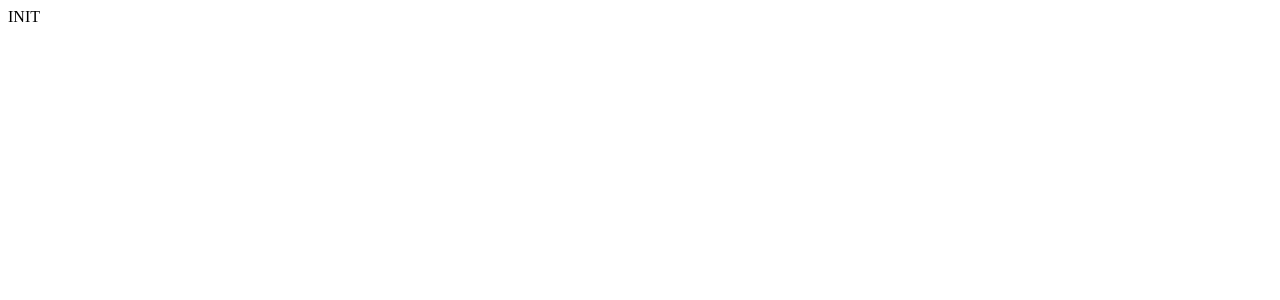
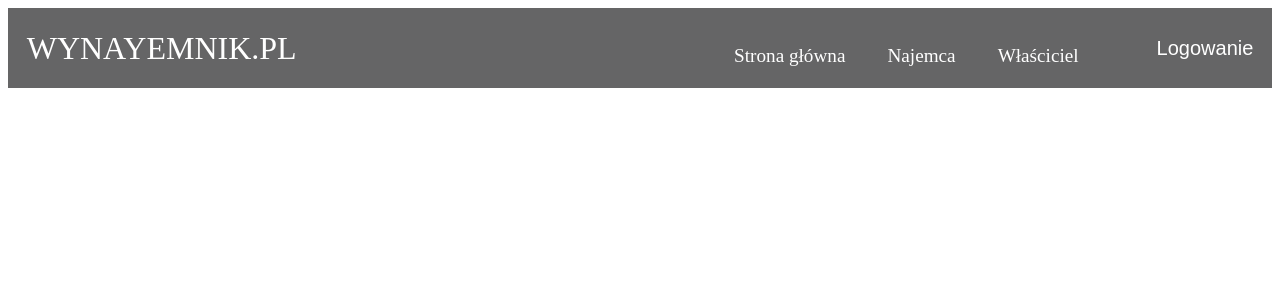
Before and after one commit to janeX96/praca-inzynierska_wynayemnik-react, a React (Create React App) app: page / in a window 1280 px wide. Shown: the top 300 px of the page. Built offline with nearby package versions, Linux system fonts and the light colour scheme.

Commit message:
navbar, button, home page

```diff
--- a/package.json
+++ b/package.json
@@ -8,6 +8,7 @@
     "@testing-library/user-event": "^12.8.3",
     "react": "^17.0.2",
     "react-dom": "^17.0.2",
+    "react-router-dom": "^5.2.0",
     "react-scripts": "4.0.3",
     "web-vitals": "^1.1.2"
   },
--- a/src/App.js
+++ b/src/App.js
@@ -1,10 +1,19 @@
 import './App.css';
+import Navbar from './components/Navbar';
+import {BrowserRouter as Router, Switch, Route} from 'react-router-dom';
+import Home from './components/pages/Home';
 
 function App() {
   return (
-    <div>
-    INIT
-    </div>
+    <>
+    <Router>
+      <Navbar />
+      <Switch>
+        <Route path='/' exact component={Home}/>
+      </Switch>
+    </Router>
+
+    </>
   );
 }
 
--- /dev/null
+++ b/src/components/Button.css
@@ -0,0 +1,41 @@
+:root{
+    --primary: #fff;
+}
+
+.btn{
+    padding: 8px 20px;
+    border-radius: 2px;
+    outline: none;
+    border: none;
+    cursor: pointer;
+}
+
+.btn--primary{
+    background-color: var(--primary);
+    color: #242424;
+    border: 1 px solid var(--primary);
+}
+
+.btn--outline{
+    background-color: transparent;
+    color: #fff;
+    padding: 8px 20px;
+    border: 1 px solid var(--primary);
+    transition: all 0.3s ease-out;
+}
+
+.btn--medium{
+    padding: 8px 20px;
+    font-size:20px;
+}
+
+.btn--large{
+    padding: 12px 26px;
+    font-size:20px;
+}
+
+.btn--medium:hover, .btn--large:hover{
+    background: #fff;
+    color: #242424;
+    transition: all 0.3s ease-out;
+}
--- /dev/null
+++ b/src/components/Button.js
@@ -0,0 +1,28 @@
+import React from 'react';
+import './Button.css';
+import {Link} from 'react-router-dom';
+
+const STYLES = ['btn--primary', 'btn--outline']
+
+const SIZES = ['btn--medium', 'btn--large']
+export const Button = ({
+    children, type, onClick, buttonStyle, buttonSize
+}) => {
+    const checkButtonStyle = STYLES.includes(buttonStyle)
+     ? buttonStyle : STYLES[0]
+
+     const checkButtonSize = SIZES.includes(buttonSize) ? buttonSize : SIZES[0]
+
+     return(
+        <Link to="/sign-up" className='btn-mobile'>
+            <button
+            className={`btn  ${checkButtonStyle} ${checkButtonSize}`}
+            onClick={onClick}
+            type={type}
+            >
+                {children}
+            </button>
+        </Link>
+
+     );
+};
--- /dev/null
+++ b/src/components/Navbar.css
@@ -0,0 +1,158 @@
+.navbar {
+    background: #656566;
+    height: 80px;
+    display: flex;
+    justify-content: center;
+    align-items: center;
+    font-size: 1.2rem;
+    position: sticky;
+    top: 0;
+    z-index: 999;
+  }
+
+  .navbar-container {
+    display: flex;
+    justify-content: center;
+    align-items: center;
+    height: 80px;
+    max-width: 1500px;
+  }
+
+  .navbar-logo {
+    color: #fff;
+    justify-self: start;
+    margin-left: 20px;
+    cursor: pointer;
+    text-decoration: none;
+    font-size: 2rem;
+    display: flex;
+    align-items: center;
+  }
+
+  .fa-typo3 {
+    margin-left: 0.5rem;
+    font-size: 1.8rem;
+  }
+
+  .nav-menu {
+    display: grid;
+    grid-template-columns: repeat(4, auto);
+    grid-gap: 10px;
+    list-style: none;
+    text-align: center;
+    width: 60vw;
+    justify-content: end;
+    margin-right: 2rem;
+  }
+
+  .nav-item {
+    height: 80px;
+  }
+
+  .nav-links {
+    color: #fff;
+    display: flex;
+    align-items: center;
+    text-decoration: none;
+    padding: 0.5rem 1rem;
+    height: 100%;
+  }
+
+  .nav-links:hover {
+    border-bottom: 4px solid #fff;
+    transition: all 0.2s ease-out;
+  }
+
+  .fa-bars {
+    color: #fff;
+  }
+
+  .nav-links-mobile {
+    display: none;
+  }
+
+  .menu-icon {
+    display: none;
+  }
+
+  @media screen and (max-width: 960px) {
+    .NavbarItems {
+      position: relative;
+    }
+
+    .nav-menu {
+      display: flex;
+      flex-direction: column;
+      width: 100%;
+      height: 90vh;
+      position: absolute;
+      top: 80px;
+      left: -100%;
+      opacity: 1;
+      transition: all 0.5s ease;
+    }
+
+    .nav-menu.active {
+      background: #242222;
+      left: 0;
+      opacity: 1;
+      transition: all 0.5s ease;
+      z-index: 1;
+    }
+
+    .nav-links {
+      text-align: center;
+      padding: 2rem;
+      width: 100%;
+      display: table;
+    }
+
+    .nav-links:hover {
+      background-color: #fff;
+      color: #242424;
+      border-radius: 0;
+    }
+
+    .navbar-logo {
+      position: absolute;
+      top: 0;
+      left: 0;
+      transform: translate(25%, 50%);
+    }
+
+    .menu-icon {
+      display: block;
+      position: absolute;
+      top: 0;
+      right: 0;
+      transform: translate(-100%, 60%);
+      font-size: 1.8rem;
+      cursor: pointer;
+    }
+
+    .fa-times {
+      color: #fff;
+      font-size: 2rem;
+    }
+
+    .nav-links-mobile {
+      display: block;
+      text-align: center;
+      margin: 2rem auto;
+      border-radius: 4px;
+      width: 80%;
+      text-decoration: none;
+      font-size: 1.5rem;
+      background-color: transparent;
+      color: #fff;
+      padding: 14px 20px;
+      border: 1px solid #fff;
+      transition: all 0.3s ease-out;
+    }
+
+    .nav-links-mobile:hover {
+      background: #fff;
+      color: #242424;
+      transition: 250ms;
+    }
+  }
--- /dev/null
+++ b/src/components/Navbar.js
@@ -0,0 +1,65 @@
+import React, {useState, useEffect} from 'react'
+import {Link} from 'react-router-dom'
+import { Button } from './Button';
+import './Navbar.css';
+
+function Navbar() {
+    const [click, setClick] = useState(false);
+    const [button, setButton] = useState(true);
+
+    const handleClick = () => setClick(!click);
+    const closeMobileMenu = () => setClick(false);
+
+    const showButton = () =>{
+        if(window.innerWidth <=960){
+            setButton(false)
+        }else{
+            setButton(true);
+        }
+    };
+
+    useEffect(()=>{
+        showButton()
+    },[]);
+
+    window.addEventListener('resize',showButton);
+    return (
+        <>
+           <nav className="navbar">
+            <div className="navbar-container">
+                <Link to="/" className="navbar-logo" onClick={closeMobileMenu}>
+                    WYNAYEMNIK.PL
+                </Link>
+                <div className='menu-icon' onClick={handleClick}>
+                    <i className={click ? 'fas fa-times' : 'fas fa-bars'} />
+                </div>
+                <ul className={click ? 'nav-menu active' : 'nav-menu'}>
+                    <li className='nav-item'>
+                        <Link to="/" className='nav-links' onClick={closeMobileMenu}>
+                        Strona główna
+                        </Link>
+                    </li>
+                    <li className='nav-item'>
+                        <Link to="/najemca" className='nav-links' onClick={closeMobileMenu}>
+                        Najemca
+                        </Link>
+                    </li>
+                    <li className='nav-item'>
+                        <Link to="/wlasciciel" className='nav-links' onClick={closeMobileMenu}>
+                        Właściciel
+                        </Link>
+                    </li>
+                    <li className='nav-item'>
+                        <Link to="/sign-up" className='nav-links-mobile' onClick={closeMobileMenu}>
+                        Logowanie
+                        </Link>
+                    </li>
+                </ul>
+                {button && <Button buttonStyle='btn--outline' >Logowanie</Button>}
+            </div>
+           </nav>
+        </>
+    )
+}
+
+export default Navbar
--- /dev/null
+++ b/src/components/pages/Home.js
@@ -0,0 +1,14 @@
+import React from 'react';
+import App from '../../App';
+import '../../App.css';
+
+function Home(){
+    return(
+        <>
+
+        </>
+
+    );
+}
+
+export default Home;
--- /dev/null
+++ b/src/components/pages/Owner.js
@@ -0,0 +1,6 @@
+import React from 'react'
+import '../../App.css'
+
+export default function Owner(){
+return <h1 className='owner'>Owner site</h1>;
+}
```
Also changed, not shown: 1 other file (tests, documents, lock files or other folders).
